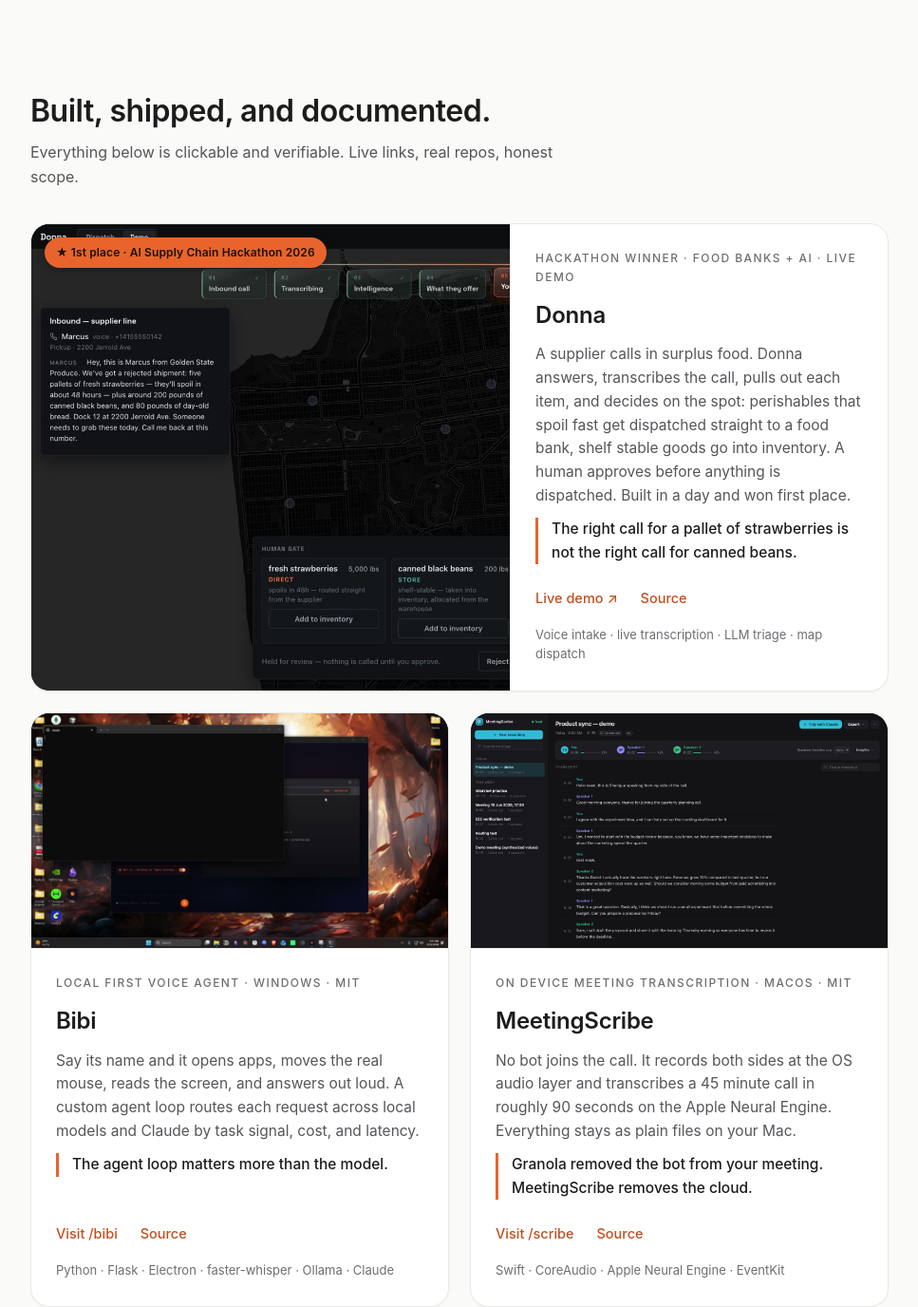
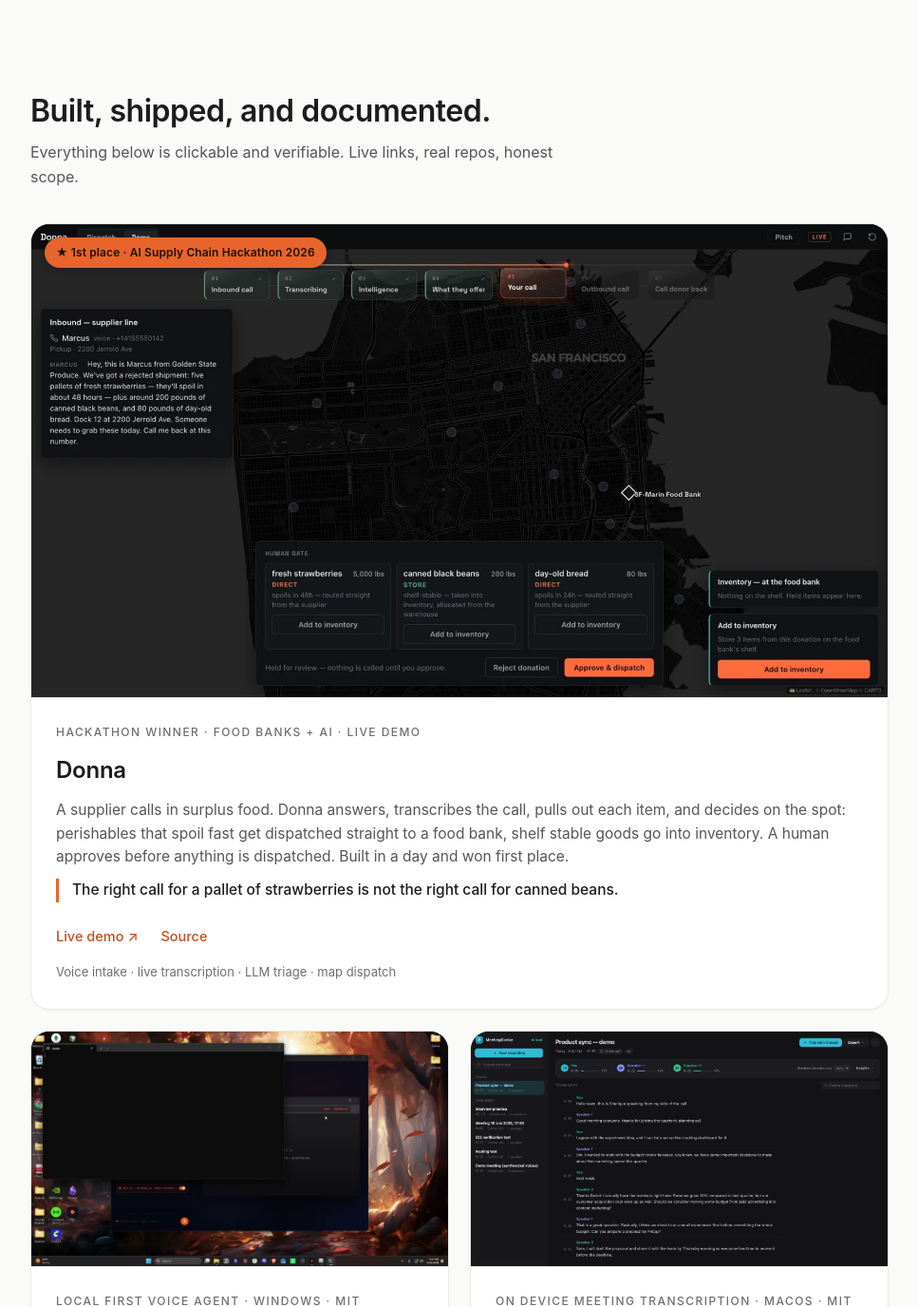
Before and after one commit to sharique2004/Flask-Website, a Flask app: page / in a window 1280 px wide. Shown: the part 1066-2442 px from the top of the page at 95% size, without its empty margins (156-1123 px from the left). Run offline with Flask 3, Linux system fonts and the light colour scheme.

Commit message:
Show Donna screenshot in full (no crop)
The horizontal wide-card layout forced the screenshot into a tall narrow
column, cropping half of it. Make the wide card stack instead: image on top
at its natural aspect ratio (object-fit contain), text below, so the whole
screenshot is visible.

Co-Authored-By: Claude Fable 5 <noreply@anthropic.com>

```diff
--- a/static/site.css
+++ b/static/site.css
@@ -195,16 +195,10 @@ h1 .a{color:var(--accent)}
   padding:6px 12px;border-radius:999px;letter-spacing:0.01em;
   box-shadow:0 2px 10px rgba(0,0,0,0.28);
 }
-/* wide featured card: spans the grid, image beside the text */
-.card.wide{grid-column:1 / -1;flex-direction:row;align-items:stretch}
-.card.wide .shot{flex:0 0 56%;border-bottom:0;border-right:1px solid var(--rule)}
-.card.wide .shot img{height:100%;aspect-ratio:auto;object-position:left top}
-.card.wide .body{flex:1;justify-content:center}
-@media(max-width:800px){
-  .card.wide{flex-direction:column}
-  .card.wide .shot{flex:none;border-right:0;border-bottom:1px solid var(--rule)}
-  .card.wide .shot img{aspect-ratio:16/9;height:auto}
-}
+/* wide featured card: spans the grid; the screenshot shows in full up top
+   at its natural ratio (no crop), text below. */
+.card.wide{grid-column:1 / -1}
+.card.wide .shot img{aspect-ratio:auto;height:auto;object-fit:contain;background:#0d0d0f}
 .card .body{padding:26px 26px 28px;display:flex;flex-direction:column;gap:10px;flex:1}
 .card .k{font-size:12px;letter-spacing:0.12em;text-transform:uppercase;color:var(--ink-3);font-weight:500}
 .card h3{font-size:24px;margin:2px 0 0;font-weight:600;letter-spacing:-0.01em}
--- a/templates/404.html
+++ b/templates/404.html
@@ -7,7 +7,7 @@
 <meta name="robots" content="noindex" />
 <link rel="icon" type="image/png" href="/static/favicon.png" />
 <script>(function(){try{var t=localStorage.getItem("theme");if(t){document.documentElement.setAttribute("data-theme",t);}}catch(e){}})()</script>
-<link rel="stylesheet" href="/static/site.css?v=20260718a" />
+<link rel="stylesheet" href="/static/site.css?v=20260718b" />
 </head>
 <body>
 <main class="wrap" style="min-height:80vh;display:flex;flex-direction:column;justify-content:center;gap:16px">
--- a/templates/index.html
+++ b/templates/index.html
@@ -25,7 +25,7 @@
 <link rel="icon" type="image/png" href="/static/favicon.png" />
 <script>(function(){try{var t=localStorage.getItem("theme");if(t){document.documentElement.setAttribute("data-theme",t);}var d=t==="dark"||(!t&&window.matchMedia("(prefers-color-scheme: dark)").matches);if(d){var m=document.querySelector('meta[name="theme-color"]');if(m){m.setAttribute("content","#131316");}}}catch(e){}})()</script>
 
-<link rel="stylesheet" href="/static/site.css?v=20260718a" />
+<link rel="stylesheet" href="/static/site.css?v=20260718b" />
 
 <script type="application/ld+json">
 {
@@ -237,6 +237,6 @@
   <div class="foot-line">Hand built with Flask. Self hosted fonts, no trackers, no analytics, no cookies. Verified numbers only; every claim links to its source.</div>
 </footer>
 
-<script src="/static/site.js?v=20260718a" defer></script>
+<script src="/static/site.js?v=20260718b" defer></script>
 </body>
 </html>
```
